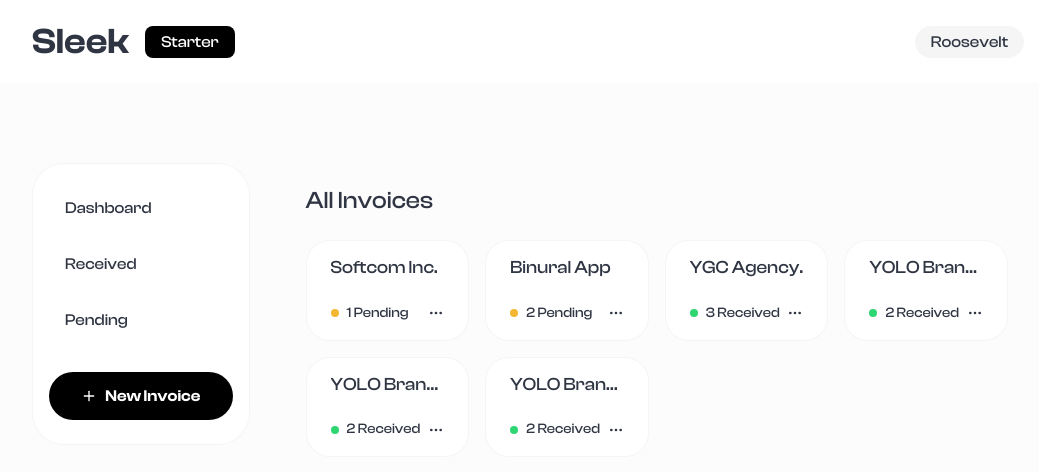
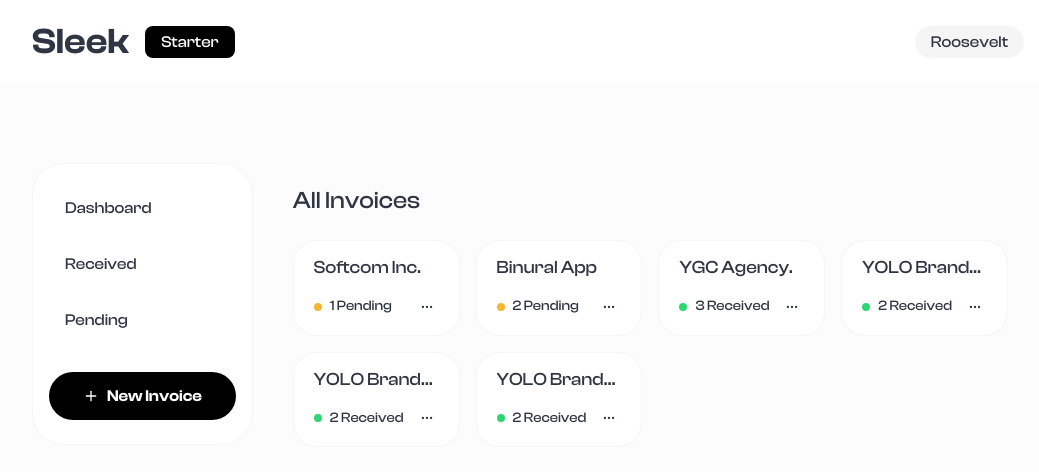
Before and after one commit to marvinkome/sleek-lp, a Next.js app: page /app in a window 1280 px wide. Shown: the top 472 px of the page, without its empty margins (112-1151 px from the left). Built offline with nearby package versions, Linux system fonts and the light colour scheme.

Commit message:
add menu actions

```diff
--- a/src/components/app.layout.tsx
+++ b/src/components/app.layout.tsx
@@ -25,7 +25,7 @@
       </chakra.header>
 
       <Container maxW="container.lg">
-        <Stack direction="row" mt={20} spacing={10} alignItems="flex-start">
+        <Stack direction="row" mt={20} spacing={6} alignItems="flex-start">
           <chakra.aside py={6} px={4} flex="1" rounded="2rem" bgColor="#fff" border="1px solid" borderColor="rgb(0 0 0 / 4%)">
             <Stack mb={8} spacing={4} alignItems="flex-start">
               <NextLink href="/" passHref>
--- a/src/pages/app/index.tsx
+++ b/src/pages/app/index.tsx
@@ -1,6 +1,19 @@
 import React from "react";
 import AppLayout from "components/app.layout";
-import { chakra, Container, Heading, Icon, SimpleGrid, Stack, Text } from "@chakra-ui/react";
+import {
+  chakra,
+  Container,
+  Heading,
+  Icon,
+  IconButton,
+  Menu,
+  MenuButton,
+  MenuItem,
+  MenuList,
+  SimpleGrid,
+  Stack,
+  Text,
+} from "@chakra-ui/react";
 import { FiMoreHorizontal } from "react-icons/fi";
 
 type InvoiceCardProps = {
@@ -11,7 +24,7 @@
 const InvoiceCard = (props: InvoiceCardProps) => {
   const statusColor = { pending: "#F4B731", received: "#2ED573" };
   return (
-    <Stack bgColor="#fff" rounded="1.5em" border="1px solid rgb(0 0 0 / 4%)" px={6} py={4} spacing={6} overflow="hidden" minW="0">
+    <Stack bgColor="#fff" rounded="1.5em" border="1px solid rgb(0 0 0 / 4%)" px={5} py={4} spacing={4} overflow="hidden" minW="0">
       <Heading fontSize="lg" fontWeight="500" whiteSpace="nowrap" textOverflow="ellipsis" width="calc(100%)" overflow="hidden">
         {props.name}
       </Heading>
@@ -22,7 +35,42 @@
           {props.count} {props.status}
         </Text>
 
-        <Icon ml="auto !important" as={FiMoreHorizontal} />
+        <Menu>
+          <MenuButton
+            h="6"
+            minW="6"
+            size="sm"
+            as={IconButton}
+            lineHeight="0"
+            variant="outline"
+            ml="auto !important"
+            aria-label="Invoice actions"
+            borderColor="transparent"
+            _hover={{
+              bgColor: "transparent",
+              borderColor: "rgb(0 0 0 / 20%)",
+            }}
+            _active={{
+              bgColor: "gray.50",
+            }}
+          >
+            <Icon lineHeight="0" as={FiMoreHorizontal} />
+          </MenuButton>
+
+          <MenuList borderRadius="16px" minW={44} borderColor="gray.100">
+            <MenuItem
+              fontSize="sm"
+              color="red.500"
+              _focus={{ bgColor: "transparent" }}
+              _hover={{
+                color: "red.400",
+                bgColor: "transparent",
+              }}
+            >
+              Remove client
+            </MenuItem>
+          </MenuList>
+        </Menu>
       </Stack>
     </Stack>
   );
```
Also changed, not shown: src/pages/app/clients/[id].tsx (+86 -2 lines).
